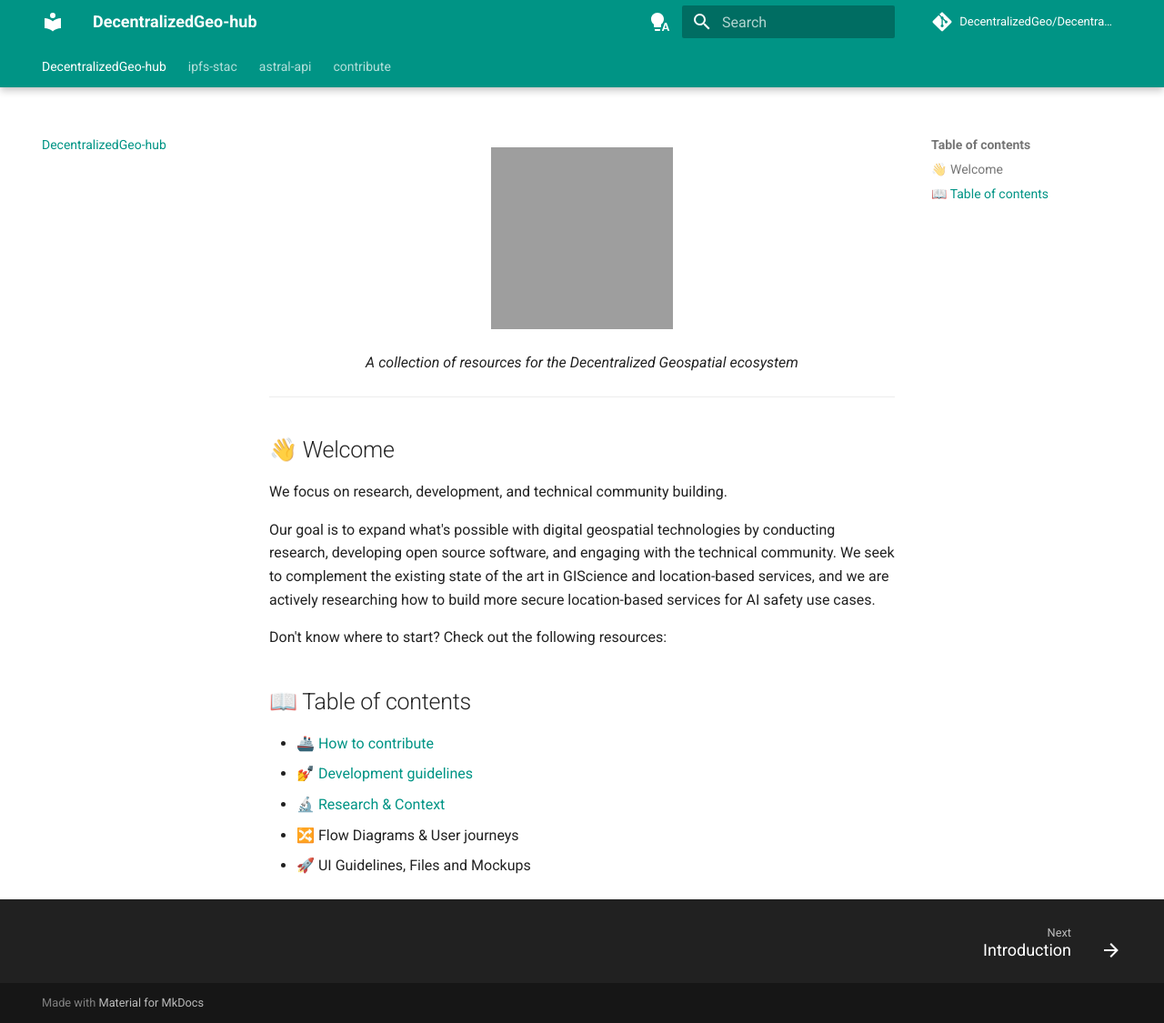
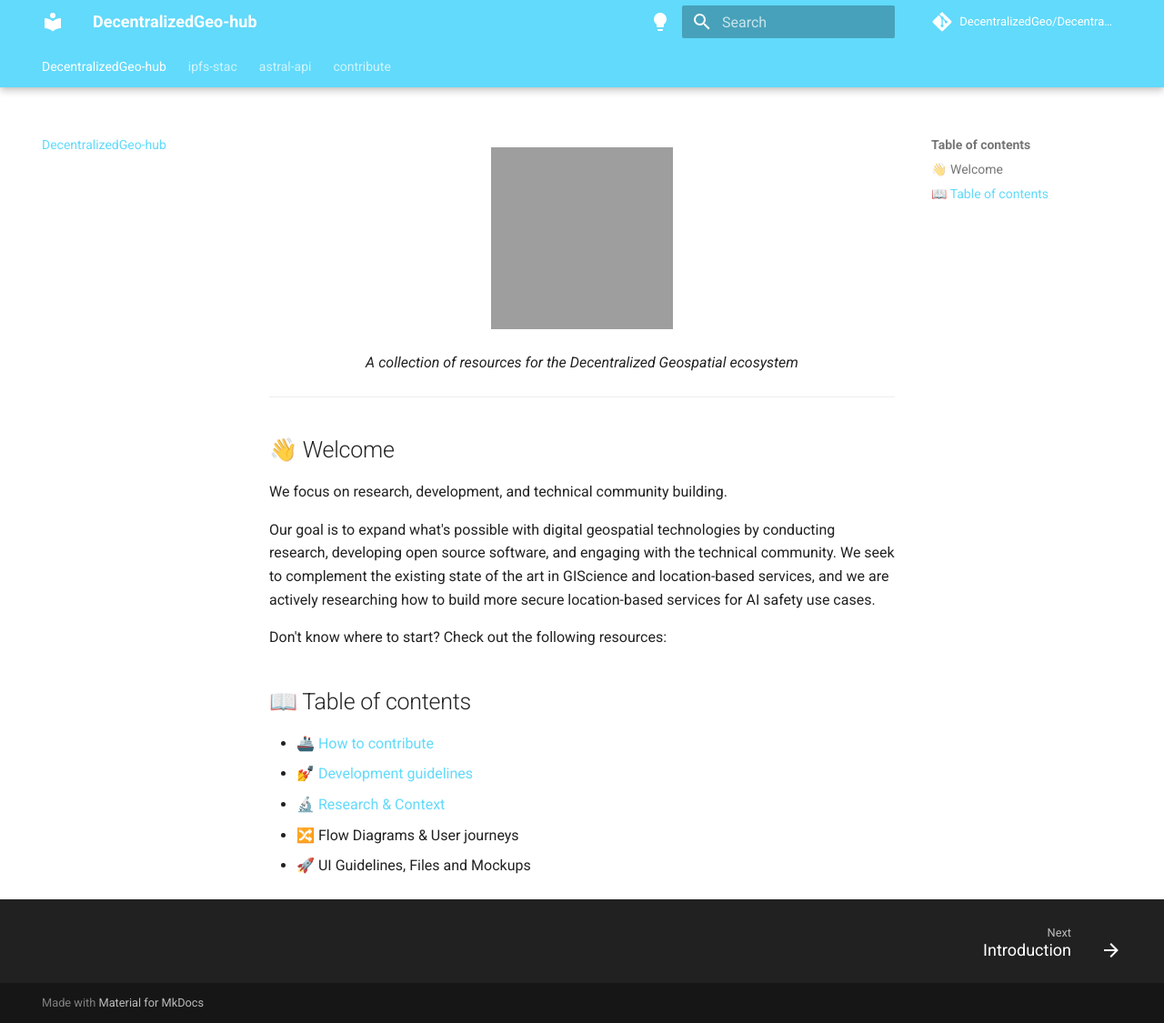
Before and after one commit to DecentralizedGeo/DecentralizedGeo-hub, an MkDocs documentation site: the page built from docs/index.md, in a window 1280 px wide and 1125 px high. Shown: the whole window at 91% size. Built offline with MkDocs 1.6.1 and Material for MkDocs 9.7.7, drawn with Linux system fonts in a browser that asks for light colours; comment, search, counter and statistics services are not loaded; grey boxes are pictures that could not be loaded.

Commit message:
Add extra CSS file for enhanced styling in documentation

```diff
--- a/mkdocs.yaml
+++ b/mkdocs.yaml
@@ -2,22 +2,21 @@
 site_description: A collection of resources for the Decentralized Geospatial ecosystem.
 
 theme:
+  # logo: https://avatars.githubusercontent.com/u/199006257?s=200&v=4
   name: material
   palette:
-    - media: "(prefers-color-scheme)"
-      toggle:
-        icon: material/lightbulb-auto
-        name: Switch to light mode
+    # - media: "(prefers-color-scheme)"
+    #   toggle:
+    #     icon: material/lightbulb-auto
+    #     name: Switch to light mode
     - media: "(prefers-color-scheme: light)"
       scheme: default
-      primary: teal
       accent: amber
       toggle:
         icon: material/lightbulb
         name: Switch to dark mode
     - media: "(prefers-color-scheme: dark)"
       scheme: slate
-      primary: teal
       accent: amber
       toggle:
         icon: material/lightbulb-outline
@@ -44,6 +43,9 @@
     - search.share
     - search.suggest
     - toc.follow
+
+extra_css:
+  - stylesheets/extra.css
 
 repo_name: DecentralizedGeo/DecentralizedGeo-hub
 repo_url: https://github.com/DecentralizedGeo/DecentralizedGeo-hub
```
